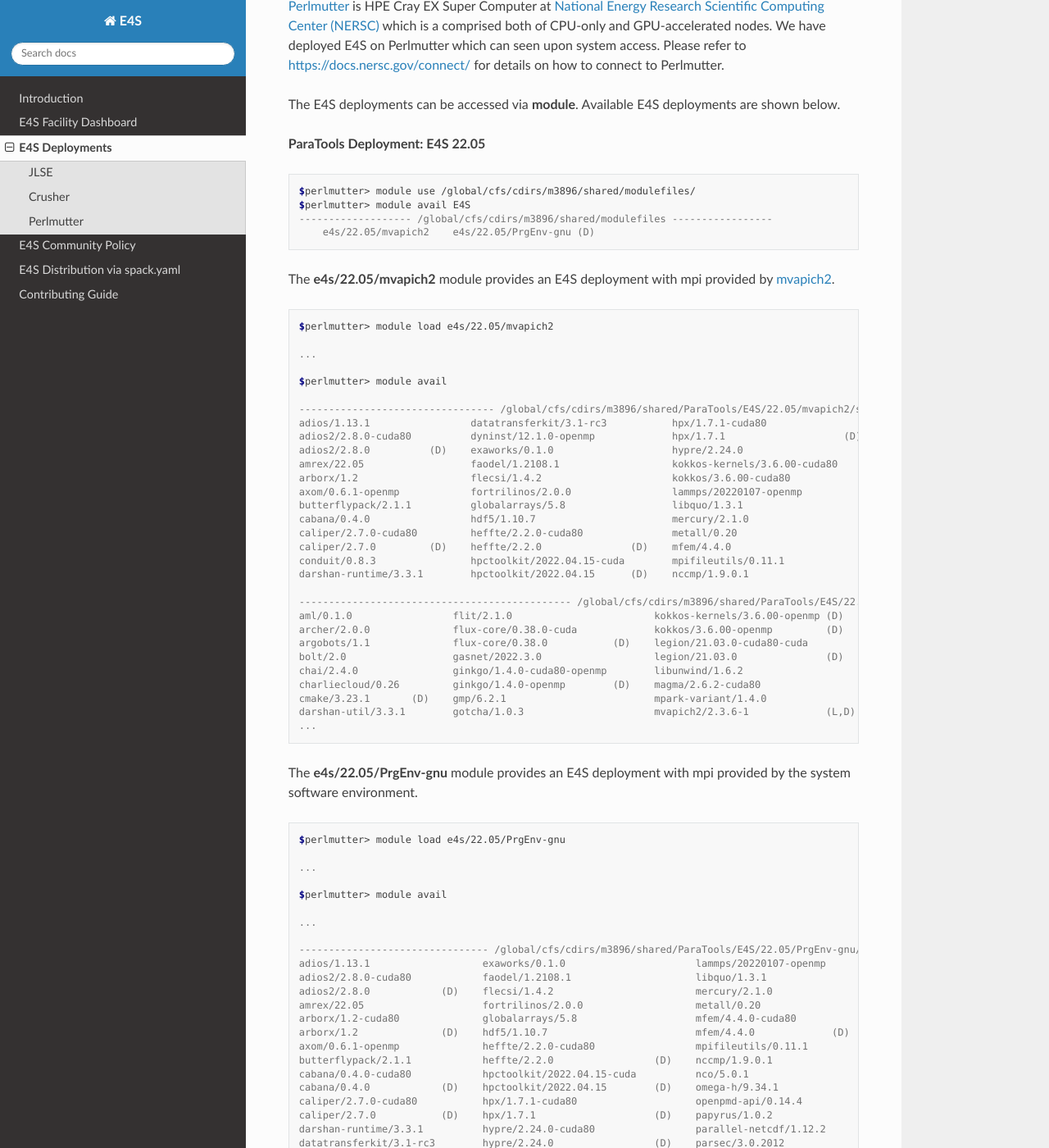
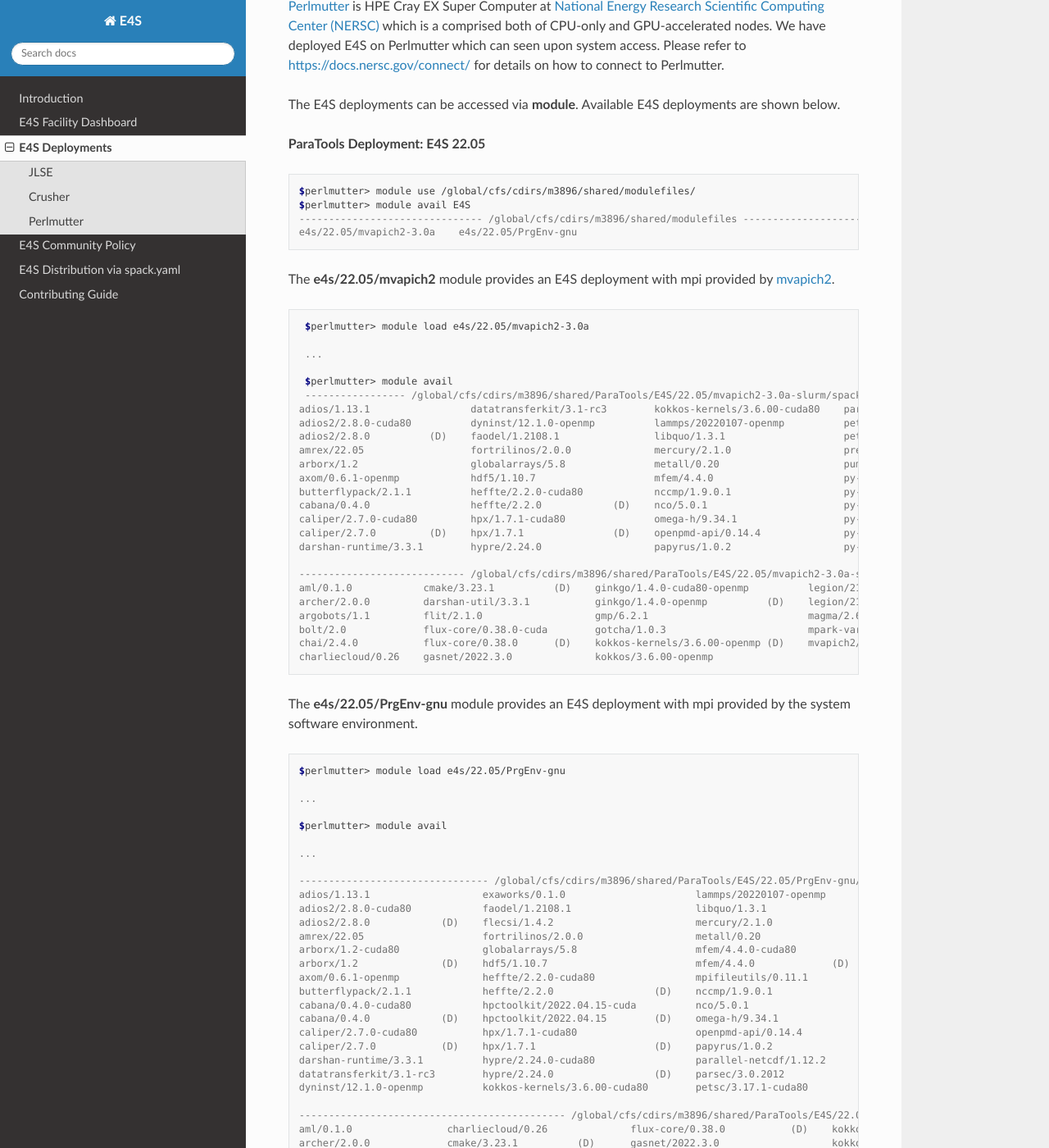
Before and after one commit to E4S-Project/e4s, a Sphinx documentation site: the page built from docs/deployment.rst, in a window 1280 px wide and 1400 px high, scrolled down 4064 px. Shown: the whole window at 82% size. Built offline with Sphinx 7.4.7 and the Read the Docs theme 2.0.0, drawn with Linux system fonts in a browser that asks for light colours.

```diff
--- a/docs/deployment.rst
+++ b/docs/deployment.rst
@@ -213,44 +213,40 @@ The E4S deployments can be accessed via **module**. Available E4S deployments ar
 
     $perlmutter> module use /global/cfs/cdirs/m3896/shared/modulefiles/
     $perlmutter> module avail E4S
-    ------------------- /global/cfs/cdirs/m3896/shared/modulefiles -----------------
-        e4s/22.05/mvapich2    e4s/22.05/PrgEnv-gnu (D)
+    ------------------------------- /global/cfs/cdirs/m3896/shared/modulefiles ----------------------------------
+    e4s/22.05/mvapich2-3.0a    e4s/22.05/PrgEnv-gnu
 
 
 The **e4s/22.05/mvapich2** module provides an E4S deployment with mpi provided by `mvapich2 <https://mvapich.cse.ohio-state.edu/>`_.
 
 .. code-block:: console
 
-    $perlmutter> module load e4s/22.05/mvapich2
+    $perlmutter> module load e4s/22.05/mvapich2-3.0a
 
     ...
 
     $perlmutter> module avail
+    ----------------- /global/cfs/cdirs/m3896/shared/ParaTools/E4S/22.05/mvapich2-3.0a-slurm/spack/share/spack/lmod/cray-sles15-x86_64/mvapich2/3.0a-es35auw/Core ------------------
+   adios/1.13.1                 datatransferkit/3.1-rc3        kokkos-kernels/3.6.00-cuda80    parsec/3.0.2012              scr/3.0rc2
+   adios2/2.8.0-cuda80          dyninst/12.1.0-openmp          lammps/20220107-openmp          petsc/3.17.1-cuda80          slate/2021.05.02-cuda80-openmp
+   adios2/2.8.0          (D)    faodel/1.2108.1                libquo/1.3.1                    petsc/3.17.1          (D)    slate/2021.05.02-openmp        (D)
+   amrex/22.05                  fortrilinos/2.0.0              mercury/2.1.0                   precice/2.4.0                slepc/3.17.1-cuda80
+   arborx/1.2                   globalarrays/5.8               metall/0.20                     pumi/2.2.7                   slepc/3.17.1                   (D)
+   axom/0.6.1-openmp            hdf5/1.10.7                    mfem/4.4.0                      py-cinemasci/1.7.0           strumpack/6.3.1-openmp
+   butterflypack/2.1.1          heffte/2.2.0-cuda80            nccmp/1.9.0.1                   py-libensemble/0.9.1         sundials/6.2.0
+   cabana/0.4.0                 heffte/2.2.0            (D)    nco/5.0.1                       py-petsc4py/3.17.1           tasmanian/7.7-openmp
+   caliper/2.7.0-cuda80         hpx/1.7.1-cuda80               omega-h/9.34.1                  py-warpx/22.05-dims2         tau/2.31.1-cuda
+   caliper/2.7.0         (D)    hpx/1.7.1               (D)    openpmd-api/0.14.4              py-warpx/22.05-dims3         trilinos/13.0.1
+   darshan-runtime/3.3.1        hypre/2.24.0                   papyrus/1.0.2                   py-warpx/22.05-dimsRZ (D)    veloc/1.5
 
-    --------------------------------- /global/cfs/cdirs/m3896/shared/ParaTools/E4S/22.05/mvapich2/spack/share/spack/lmod/cray-sles15-x86_64/mvapich2/2.3.6-1-rslz3cc/Core ----------------------------------
-    adios/1.13.1                 datatransferkit/3.1-rc3           hpx/1.7.1-cuda80                    nco/5.0.1                     py-cinemasci/1.7.0                    strumpack/6.3.1-openmp
-    adios2/2.8.0-cuda80          dyninst/12.1.0-openmp             hpx/1.7.1                    (D)    netlib-scalapack/2.2.0        py-libensemble/0.9.1                  sundials/6.2.0
-    adios2/2.8.0          (D)    exaworks/0.1.0                    hypre/2.24.0                        omega-h/9.34.1                py-petsc4py/3.17.1                    superlu-dist/7.2.0
-    amrex/22.05                  faodel/1.2108.1                   kokkos-kernels/3.6.00-cuda80        openpmd-api/0.14.4            py-warpx/22.05-dims2                  tasmanian/7.7-openmp
-    arborx/1.2                   flecsi/1.4.2                      kokkos/3.6.00-cuda80                papyrus/1.0.2                 py-warpx/22.05-dims3                  tau/2.31
-    axom/0.6.1-openmp            fortrilinos/2.0.0                 lammps/20220107-openmp              parallel-netcdf/1.12.2        py-warpx/22.05-dimsRZ          (D)    tau/2.31.1-cuda        (D)
-    butterflypack/2.1.1          globalarrays/5.8                  libquo/1.3.1                        parsec/3.0.2012               scr/3.0rc2                            trilinos/13.0.1
-    cabana/0.4.0                 hdf5/1.10.7                       mercury/2.1.0                       petsc/3.17.1-cuda80           slate/2021.05.02-cuda80-openmp        turbine/1.3.0
-    caliper/2.7.0-cuda80         heffte/2.2.0-cuda80               metall/0.20                         petsc/3.17.1           (D)    slate/2021.05.02-openmp        (D)    unifyfs/0.9.2
-    caliper/2.7.0         (D)    heffte/2.2.0               (D)    mfem/4.4.0                          phist/1.9.5-openmp            slepc/3.17.1-cuda80                   veloc/1.5
-    conduit/0.8.3                hpctoolkit/2022.04.15-cuda        mpifileutils/0.11.1                 precice/2.4.0                 slepc/3.17.1                   (D)
-    darshan-runtime/3.3.1        hpctoolkit/2022.04.15      (D)    nccmp/1.9.0.1                       pumi/2.2.7                    stc/0.9.0
+   ---------------------------- /global/cfs/cdirs/m3896/shared/ParaTools/E4S/22.05/mvapich2-3.0a-slurm/spack/share/spack/lmod/cray-sles15-x86_64/Core -----------------------------
+   aml/0.1.0            cmake/3.23.1          (D)    ginkgo/1.4.0-cuda80-openmp          legion/21.03.0-cuda80-cuda        nvhpc/22.3             raja/0.14.0-cuda80-openmp
+   archer/2.0.0         darshan-util/3.3.1           ginkgo/1.4.0-openmp          (D)    legion/21.03.0             (D)    papi/6.0.0.1-cuda      superlu/5.3.0
+   argobots/1.1         flit/2.1.0                   gmp/6.2.1                           magma/2.6.2-cuda80                pdt/3.25.1             swig/4.0.2-fortran
+   bolt/2.0             flux-core/0.38.0-cuda        gotcha/1.0.3                        mpark-variant/1.4.0               plasma/21.8.29         umap/2.1.0
+   chai/2.4.0           flux-core/0.38.0      (D)    kokkos-kernels/3.6.00-openmp (D)    mvapich2/3.0a                     py-jupyterhub/1.4.1    zfp/0.5.5-cuda80
+   charliecloud/0.26    gasnet/2022.3.0              kokkos/3.6.00-openmp
 
-    ---------------------------------------------- /global/cfs/cdirs/m3896/shared/ParaTools/E4S/22.05/mvapich2/spack/share/spack/lmod/cray-sles15-x86_64/Core ----------------------------------------------
-    aml/0.1.0                 flit/2.1.0                        kokkos-kernels/3.6.00-openmp (D)      nrm/0.1.0              qthreads/1.16                    umpire/6.0.0
-    archer/2.0.0              flux-core/0.38.0-cuda             kokkos/3.6.00-openmp         (D)      nvhpc/22.3             raja/0.14.0-cuda80-openmp        zfp/0.5.5-cuda80
-    argobots/1.1              flux-core/0.38.0           (D)    legion/21.03.0-cuda80-cuda            openmpi/4.1.3          raja/0.14.0-openmp        (D)    zfp/0.5.5        (D)
-    bolt/2.0                  gasnet/2022.3.0                   legion/21.03.0               (D)      papi/6.0.0.1-cuda      superlu/5.3.0
-    chai/2.4.0                ginkgo/1.4.0-cuda80-openmp        libunwind/1.6.2                       papi/6.0.0.1           swig/4.0.2-fortran
-    charliecloud/0.26         ginkgo/1.4.0-openmp        (D)    magma/2.6.2-cuda80                    pdt/3.25.1             swig/4.0.2                (D)
-    cmake/3.23.1       (D)    gmp/6.2.1                         mpark-variant/1.4.0                   plasma/21.8.29         sz/2.1.12
-    darshan-util/3.3.1        gotcha/1.0.3                      mvapich2/2.3.6-1             (L,D)    py-jupyterhub/1.4.1    umap/2.1.0
-    ...
 
 The **e4s/22.05/PrgEnv-gnu** module provides an E4S deployment with mpi provided by the system software environment.
 
```
